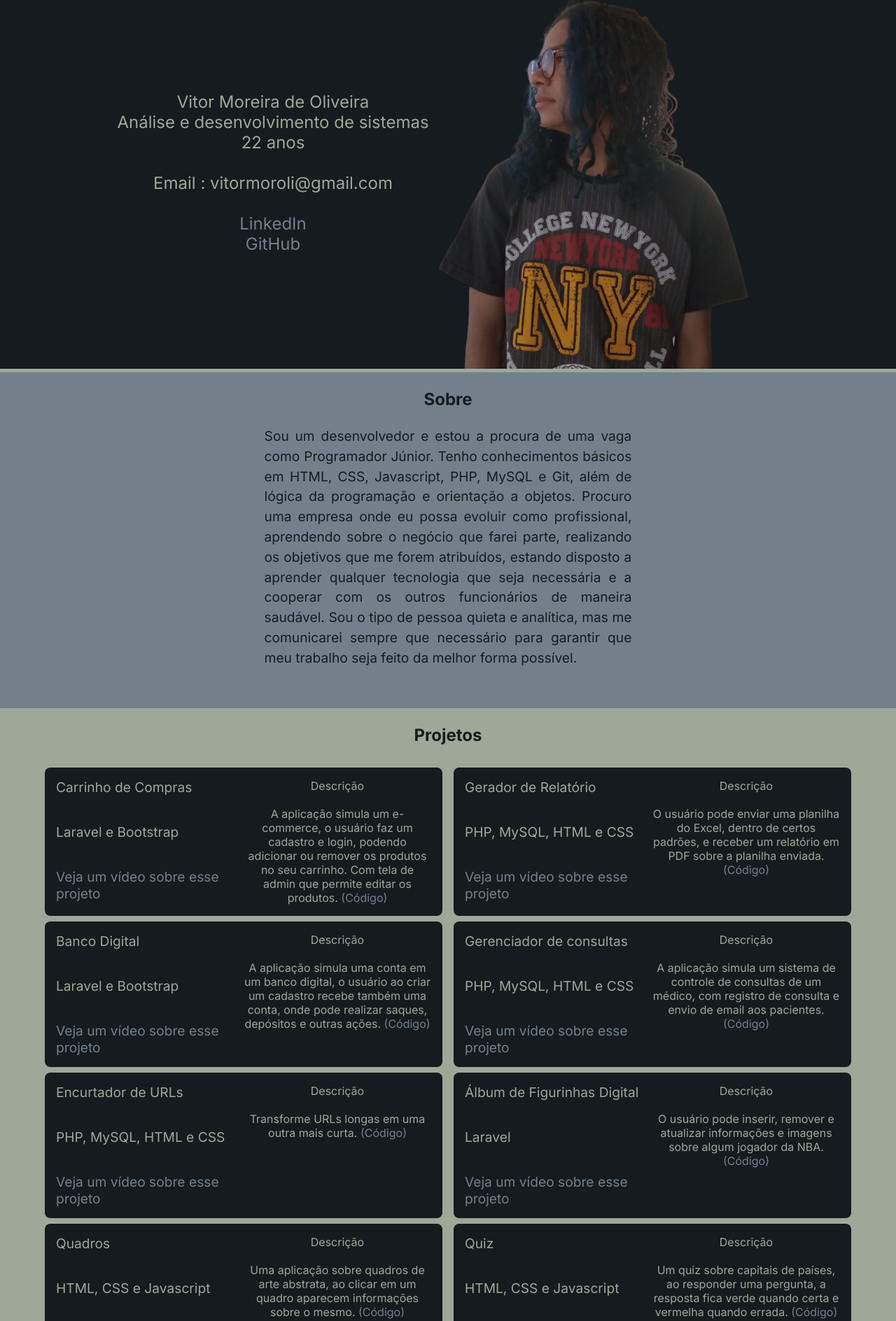
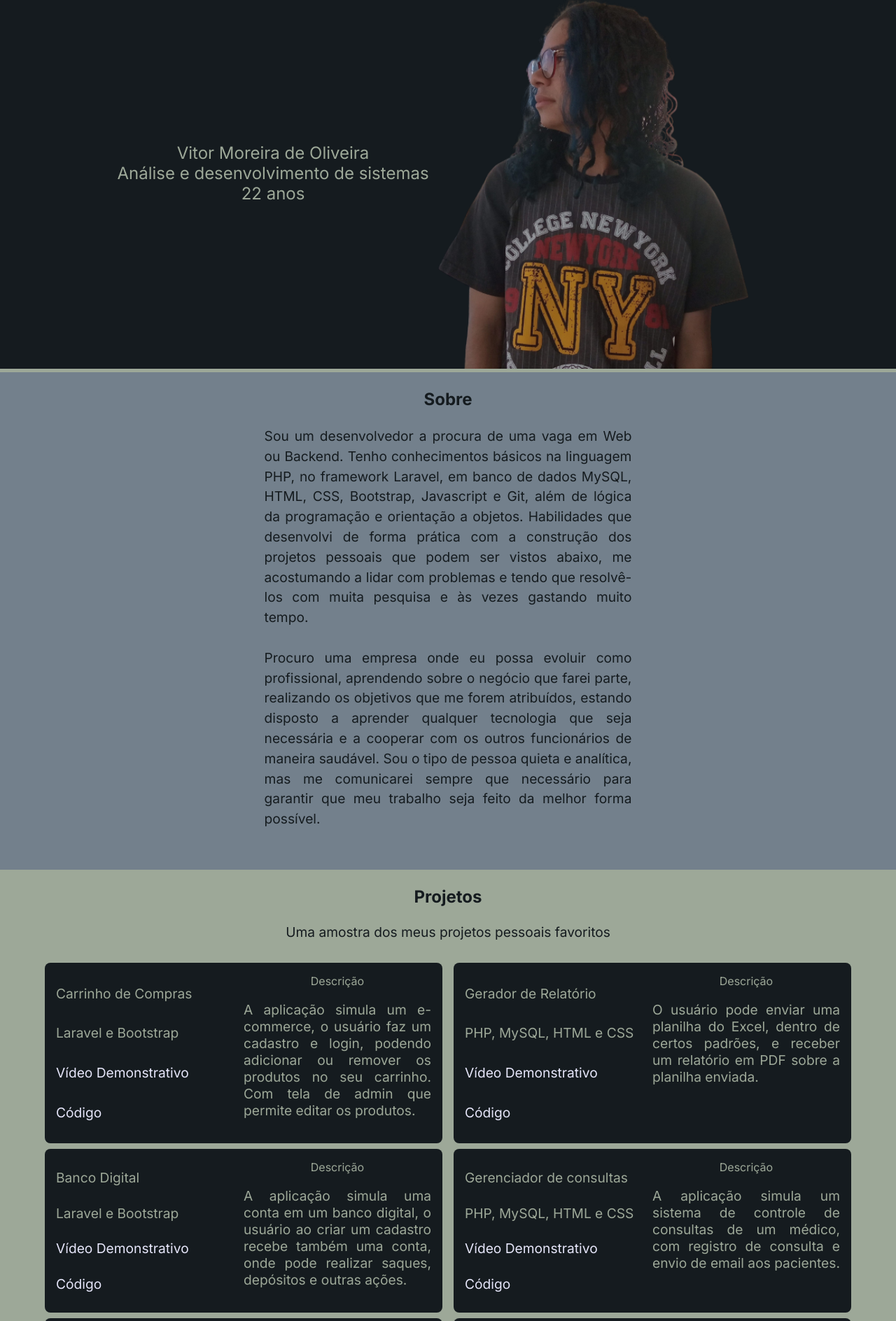
Before and after one commit to vxt0r/portfolio, a plain HTML site: page index.html in a window 1280 px wide. Shown: the part 33-1921 px from the top of the page at 70% size. Drawn offline with Linux system fonts and the light colour scheme.

Commit message:
mudando a interface

```diff
--- a/css/style.css
+++ b/css/style.css
@@ -14,53 +14,76 @@
 
 body{
   font-family: 'Inter', sans-serif;
-  color: var(--pretoFosco);
   background-color: var(--cinzaAzulado);
 }
 
-main{
+body,.titulo{
+  color: var(--pretoFosco);
+}
+
+.home,.item,footer{
+  background-color: var(--pretoFosco);
+}
+
+.home,.item{
+  color: var(--cinza);
+}
+
+main,.home,.item,.item-info,.contato div{
   display: flex;
+}
+
+main,.item-info{
   flex-direction: column;
+}
+
+main,.home{
   align-items: center;
+}
+
+section,.item{
+  height: auto;
+}
+
+.titulo,.home-info,.sub-titulo,.descricao,.contato,footer{
+  text-align: center;
+}
+
+.home-info,.contato span{
+  font-size: 1.5em;
+}
+
+.titulo,.texto-descricao{
+  margin: 1em auto;
+}
+
+.item,footer{
+  padding: 1em;
+}
+
+.item-info,.contato div{
+  justify-content: space-around;
+}
+
+.sobre,.item-info,.descricao,.contato div{
+  width: 50%;
+}
+
+.descricao p,.texto-sobre,.texto-descricao{
+  text-align: justify;
+}
+
+a:hover,footer span{
+  color: var(--rosaClaro);
 }
 
 section{
   width: 100%;
-  height: auto;
-}
-
-.titulo{
-  color: var(--pretoFosco);
-  text-align: center;
-  margin: 1em auto;
-}
-
-a{
-  color: var(--cinzaAzulado);
-  text-decoration: none;
-}
-
-a:hover{
-  color: var(--rosaClaro);
-  text-decoration: underline;
-}
-
-p{
-  font-size: 1.2em;
 }
 
 .home{
-  display: flex;
   justify-content: center;
-  align-items: center;
-  color: var(--cinza);
-  background-color: var(--pretoFosco);
   border-bottom: 5px solid var(--cinza);
-}
-
-.home-info{
-  text-align: center;
-  font-size: 1.5em;
 }
 
 .foto{
@@ -68,14 +91,9 @@ p{
   height: 560px;
 }
 
-.sobre {
-    width: 50%;
-}
-
 .texto-sobre{
   margin: auto 3em 3em 3em;
   line-height: 1.5em;
-  text-align: justify;
 }
 
 .projetos{
@@ -92,36 +110,28 @@ p{
 }
 
 .item{
-  display: flex;
-  background-color: var(--pretoFosco);
-  height: auto;
   border-radius: 8px;
-  padding: 1em;
-  color: var(--cinza);
 }
 
-.item-info{
-  width: 50%;
-}
-
-.descricao{
-  width: 50%;
-  text-align: center;
-}
-
-.descricao p{
-  text-align: justify;
+.contato div{
+  margin: 1em auto 3em auto;
 }
 
 footer{
-  text-align: center;
-  background-color: var(--pretoFosco);
-  padding: 1em;
-  border-top: 5px solid var(--cinzaAzulado);
+  border-top: 5px solid var(--cinza);
 }
 
-footer span{
-  color: var(--rosaClaro);
+a{
+  color:#E6E6FA;
+  text-decoration: none;
+}
+
+a:hover{
+  text-decoration: underline;
+}
+
+p{
+  font-size: 1.2em;
 }
 
 @media (max-width:1180px){
@@ -148,13 +158,16 @@ footer span{
     margin-top: 1em;
     border-radius: 6px 6px 0px 0px;
   }
-  .sobre{
+  .sobre, .contato div{
     width: 70%;
+  }
+  .item-info{
+    margin-right: 5px;
   }
 }
 
 @media (max-width:800px){
-    .sobre{
+    .sobre, .contato div{
       width: 80%;
     }
     .texto-sobre{
@@ -162,9 +175,42 @@ footer span{
     }
 }
 
-@media (max-width:700px){
+@media (max-width:750px){
   .div-projetos{
     grid-template-columns: 1fr;
+  }
+}
+
+@media (max-width:620px){
+  body{
+    font-size: 1.5em;
+  }
+  .foto{
+    width: auto;
+  }
+  .sobre,.item-info,.descricao,.contato div{
+    width: 95%;
+  }
+  .texto-sobre{
+    margin: auto 2em;
+  }
+  .item{
+    flex-direction: column;
+    justify-content: center;
+    align-items: center;
+  }
+  .item-info,.descricao{
+    margin: auto auto;
+  }
+  .item-info{
+    text-align: center;
+    margin-bottom: 16px;
+  }
+  .item-info p{
+    margin-top: 5px;
+  }
+  .contato span{
+    font-size: 1em;
   }
 }
 
@@ -177,20 +223,11 @@ footer span{
     text-align: center;
     margin: 1em auto;
   }
-}
-
-@media (max-width:620px){
-  body{
-    font-size: 1.5em;
-  }
-  .foto{
-    width: auto;
-  }
-  .sobre{
+  .contato div{
     width: 95%;
   }
-  .texto-sobre{
-    margin: auto 2em;
+  .contato span{
+    font-size: 0.8em;
   }
 }
 
@@ -201,4 +238,7 @@ footer span{
   .texto-sobre{
     margin: auto 1em;
   }
+  .contato span{
+    font-size: 0.7em;
+  }
 }
--- a/index.html
+++ b/index.html
@@ -12,10 +12,7 @@
       <div class="home-info">
         <span>Vitor Moreira de Oliveira</span><br>
         <span>Análise e desenvolvimento de sistemas</span><br>
-        <span>22 anos</span><br><br>
-        <span>Email : vitormoroli@gmail.com</span><br><br>
-        <span><a href="https://www.linkedin.com/in/vitor-moreira-5a58b4268/">LinkedIn</a></span><br>
-        <span><a href="https://github.com/vxt0r">GitHub</a></span>
+        <span>22 anos</span><br>
       </div>
 
       <img class="foto" src="imagens/foto.png">
@@ -24,21 +21,36 @@
     <section class="sobre">
       <h1 class="titulo">Sobre</h1>
       <p class="texto-sobre">
-        Sou um desenvolvedor e estou a procura de uma vaga como Programador Júnior. Tenho conhecimentos
-        básicos em HTML, CSS, Javascript, PHP, MySQL e Git, além de lógica da programação  e orientação
-        a objetos. Procuro uma empresa onde eu possa evoluir como profissional, aprendendo sobre o negócio que farei parte, realizando os
-        objetivos que me forem atribuídos, estando disposto a aprender qualquer tecnologia que seja
-        necessária e a cooperar com os outros funcionários de maneira saudável. Sou o tipo de pessoa
-        quieta e analítica, mas me comunicarei sempre que necessário para garantir que meu trabalho seja
-        feito da melhor forma possível.
+        Sou um desenvolvedor a procura de uma vaga em Web ou Backend. Tenho conhecimentos básicos na linguagem PHP,
+        no framework Laravel, em banco de dados MySQL, HTML, CSS, Bootstrap, Javascript e Git, além de  lógica da
+        programação e orientação a objetos. Habilidades que desenvolvi de forma prática com a construção dos projetos
+        pessoais que podem ser vistos abaixo, me acostumando a lidar com problemas e tendo que resolvê-los com muita
+        pesquisa e às vezes gastando muito tempo.
+        <br><br>
+        Procuro uma empresa onde eu possa evoluir como  profissional, aprendendo
+        sobre o negócio que farei parte, realizando os objetivos que me forem atribuídos, estando disposto a aprender
+        qualquer tecnologia que seja necessária e a cooperar com os outros funcionários de maneira  saudável. Sou o tipo
+        de pessoa quieta e analítica, mas me comunicarei sempre que necessário  para garantir que meu trabalho seja feito
+        da melhor forma possível.
+
       </p>
     </section>
 
     <section class="projetos">
       <h1 class="titulo">Projetos</h1>
+      <p class="sub-titulo">Uma amostra dos meus projetos pessoais favoritos</p>
       <div class="div-projetos"></div>
     </section>
   </main>
+
+  <section class="contato">
+    <h1 class="titulo">Contatos</h1>
+    <div>
+      <span><a href="https://www.linkedin.com/in/vitor-moreira-5a58b4268/" target="_blank" rel="noopener noreferrer">LinkedIn</a></span>
+      <span>vitormoroli@gmail.com</span>
+      <span><a href="https://github.com/vxt0r" target="_blank" rel="noopener noreferrer">GitHub</a></span>
+    </div>
+  </section>
 
   <footer>
     <span>Feito por Vitor Moreira de Oliveira</span>
--- a/js/script.js
+++ b/js/script.js
@@ -30,7 +30,7 @@ const projetos = [
     {
         titulo: "Encurtador de URLs",
         tecnologias: "PHP, MySQL, HTML e CSS",
-        descricao: "Transforme URLs longas em uma outra mais curta.",
+        descricao: "Transforme uma URL longa em outra mais curta.",
         linkVideo : "https://www.youtube.com/watch?v=cR7Fzwg5Nng",
         linkCodigo : "https://github.com/vxt0r/encurtador"
     },
@@ -61,17 +61,17 @@ const criarItem = projeto =>{
     return `
         <div class="item">
             <div class="item-info">
-                <p>${projeto.titulo}</p><br><br>
-                <p>${projeto.tecnologias}</p><br><br>
-                <p><a href="${projeto.linkVideo}" target="_blank" rel="noopener noreferrer">Veja um vídeo sobre esse projeto</a></p>
+                <p>${projeto.titulo}</p>
+                <p>${projeto.tecnologias}</p>
+                <p><a href="${projeto.linkVideo}" target="_blank" rel="noopener noreferrer">Vídeo Demonstrativo</a></p>
+                <p><a href="${projeto.linkCodigo}" target="_blank" rel="noopener noreferrer">Código</a></p>
             </div>
 
             <div class="descricao">
-                <span>Descrição</span><br><br>
-                <span>
+                <span>Descrição</span>
+                <p class="texto-descricao">
                     ${projeto.descricao}
-                    <a href="${projeto.linkCodigo}" target="_blank" rel="noopener noreferrer">(Código)</a>
-                </span>
+                </p>
             </div>
         </div>`
 }
```
